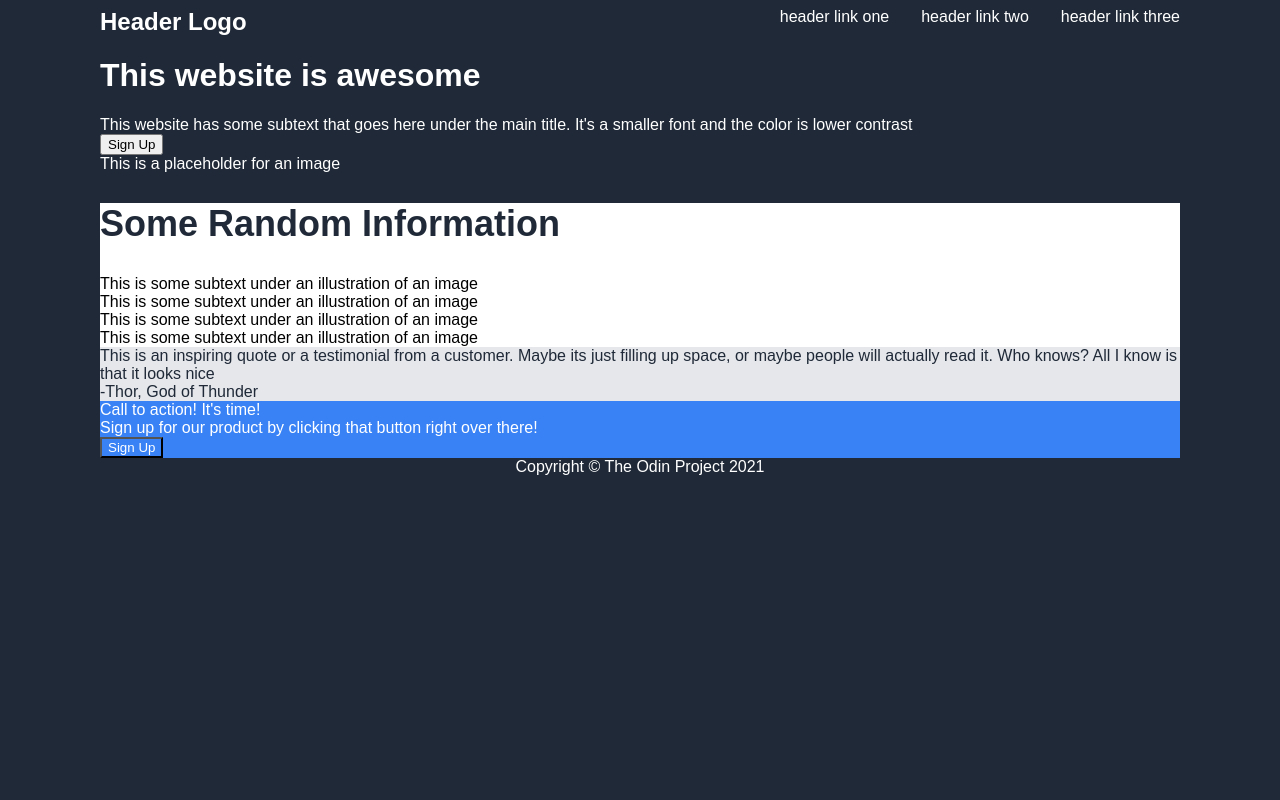
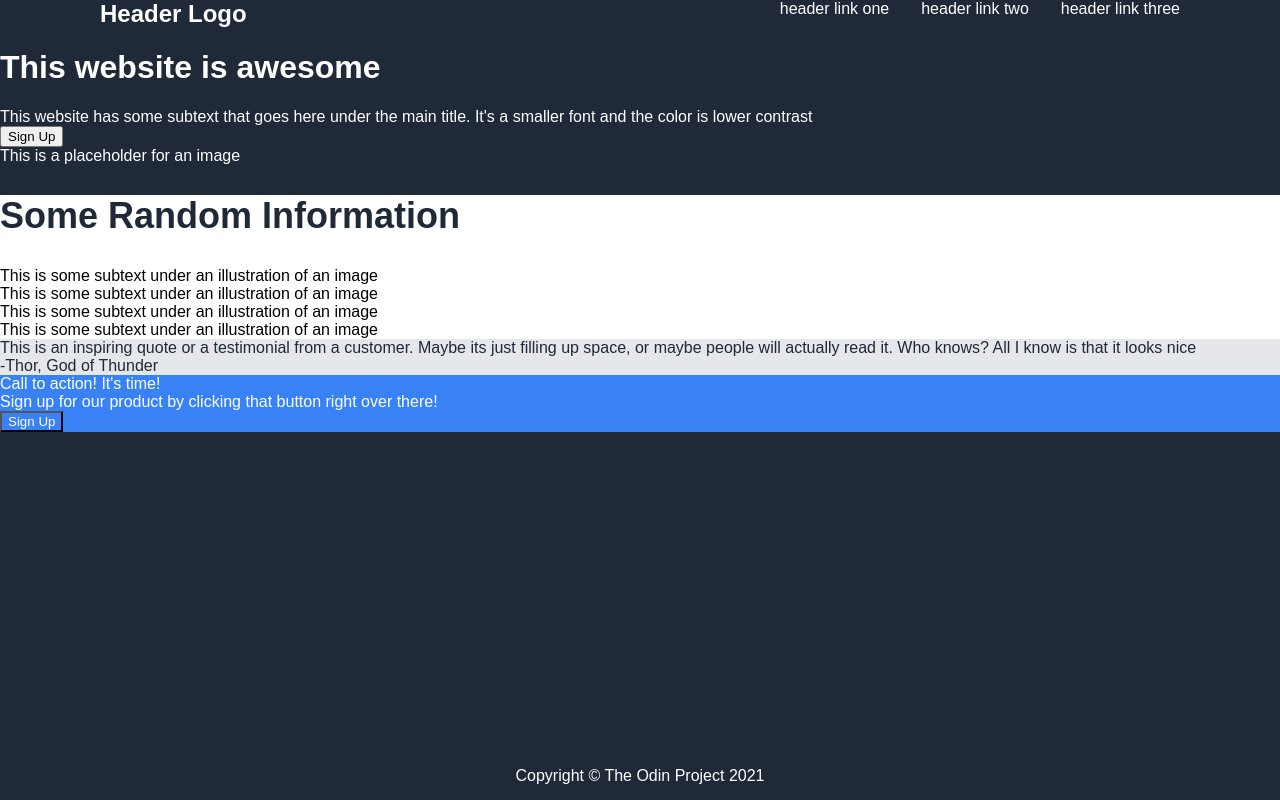
Before and after one commit to jp117/top-landing-page, a plain HTML site: page index.html in a window 1280 px wide. Drawn offline with Linux system fonts and the light colour scheme.

Commit message:
Styled footer.  Removed wrappers wrong wrong divs

```diff
--- a/css/styles.css
+++ b/css/styles.css
@@ -2,8 +2,9 @@ body {
     background-color: #1F2937;
     display: flex;
     flex-direction: column;
-    justify-content: center;
     font-family: sans-serif;
+    min-height: 100vh;
+    margin: 0;
 }
 
 .container {
@@ -67,4 +68,6 @@ p {
 
 .footer {
     color: white;
+    margin-top: auto;
+    padding-bottom: 15px;
 }
--- a/index.html
+++ b/index.html
@@ -16,7 +16,7 @@
         </ul>
         </div>
     </div>
-    <div class="content container">
+    <div class="content">
         <div class="hero">
             <div>
                 <h1>This website is awesome</h1>
```
